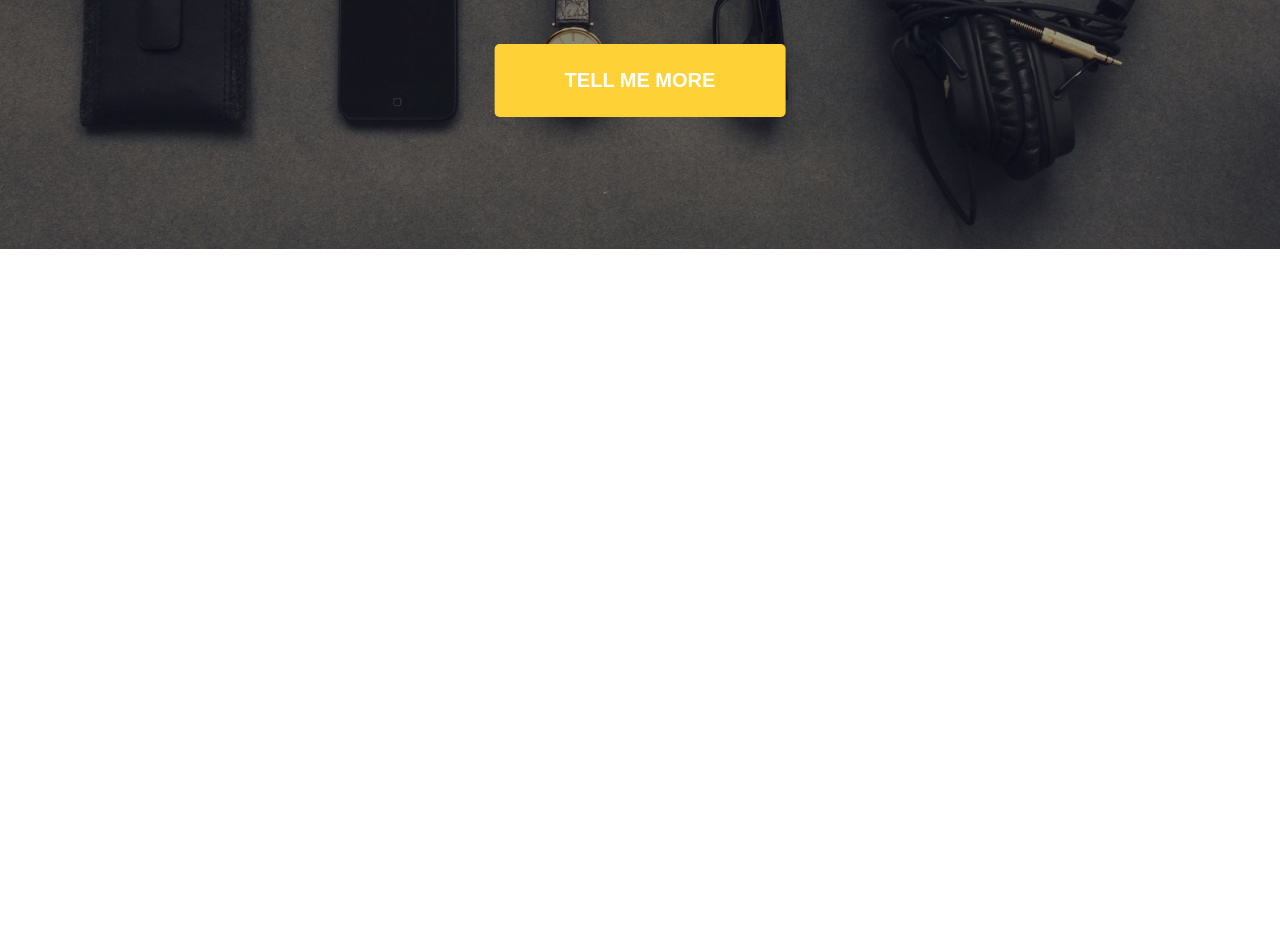
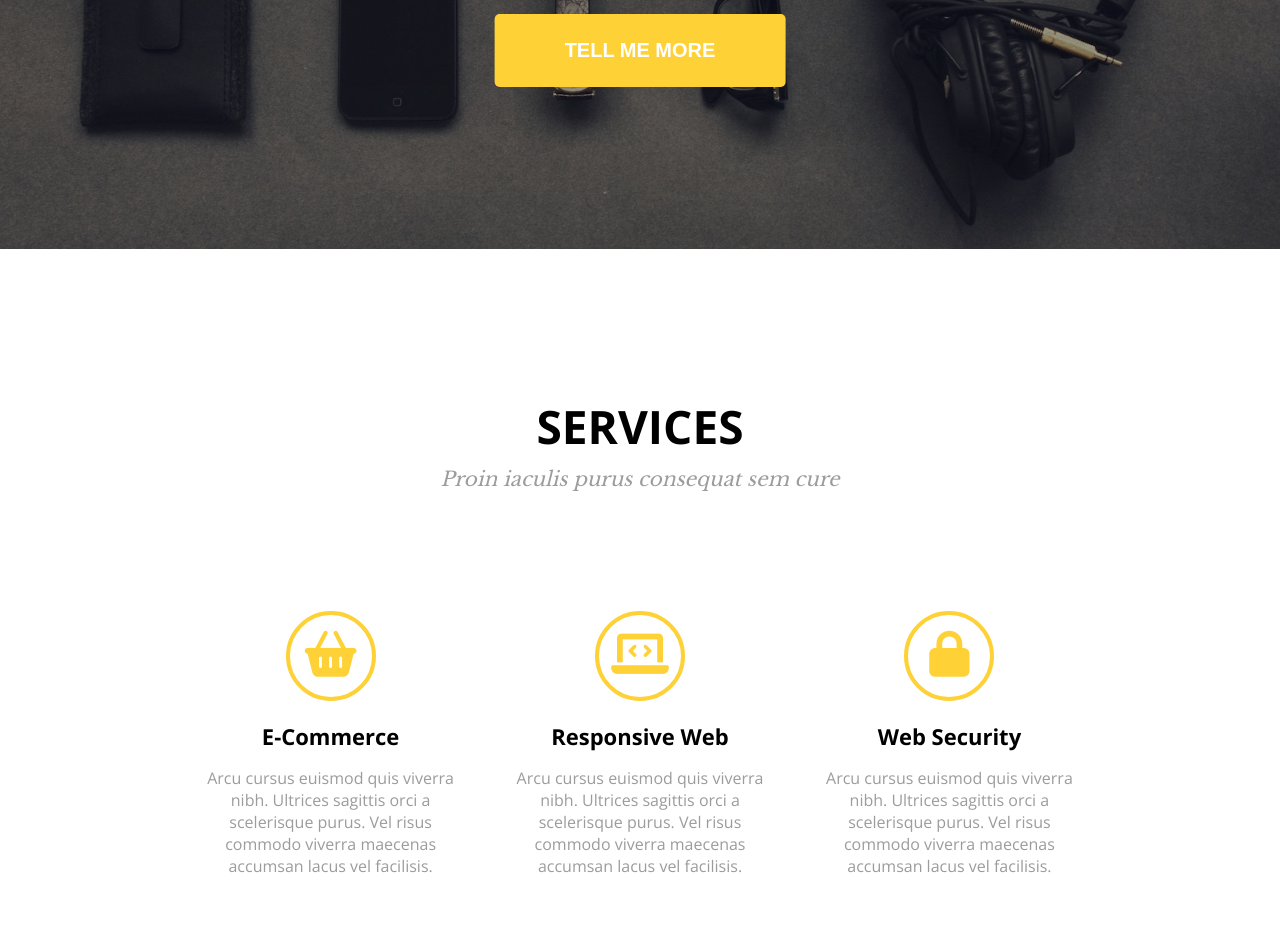
Before and after one commit to ACCeler94/project-4, a website: page index.html in a window 1280 px wide. Shown: the part 551-1503 px from the top of the page. Before the commit the page ends 800 px from the top, so only its background shows below. Drawn offline with nearby package versions, Linux system fonts and the light colour scheme.

Commit message:
Add services section

```diff
--- a/index.html
+++ b/index.html
@@ -7,7 +7,7 @@
         <title>Project 3</title>
         <link rel="preconnect" href="https://fonts.googleapis.com">
         <link rel="preconnect" href="https://fonts.gstatic.com" crossorigin>
-        <link href="https://fonts.googleapis.com/css2?family=Dancing+Script&family=IBM+Plex+Mono:wght@400;500;700&family=Libre+Baskerville:wght@400;700&display=swap" rel="stylesheet">
+        <link href="https://fonts.googleapis.com/css2?family=Dancing+Script&family=Libre+Baskerville:ital,wght@0,400;700&family=Open+Sans:ital,wght@0,400;0,500;0,600;0,700;1,400&display=swap" rel="stylesheet">
         <link rel="stylesheet" href="https://use.fontawesome.com/releases/v6.0.0/css/all.css">
         <link rel="stylesheet" href="./vendor/bootstrap-grid.css">
         <link rel="stylesheet" href="./css/style.css">
@@ -36,7 +36,40 @@
                 <div class="hero-text">
                     <h2>Welcome to Our Studio!</h2>
                     <h1>IT'S NICE TO MEET YOU</h1>
-                    <button class="button-primary">TELL ME MORE</button>
+                    <button class="button-primary" type="button">TELL ME MORE</button>
+                </div>
+            </div>
+        </section>
+        <section class="services-section">
+            <div class="container">
+                <div class="row">
+                    <div class="section-title">
+                        <h3>SERVICES</h3>
+                        <p>Proin iaculis purus consequat sem cure</p>
+                    </div>
+                    <div class="services" >
+                        <div class="service-card">
+                            <div class="icon-wrapper">
+                                <i class="fa-solid fa-basket-shopping"></i>
+                            </div>
+                            <h4>E-Commerce</h4>
+                            <p>Arcu cursus euismod quis viverra nibh. Ultrices sagittis orci a scelerisque purus. Vel risus commodo viverra maecenas accumsan lacus vel facilisis.</p>
+                        </div>
+                        <div class="service-card">
+                            <div class="icon-wrapper">
+                                <i class="fa-solid fa-laptop-code"></i>
+                            </div>
+                            <h4>Responsive Web</h4>
+                            <p>Arcu cursus euismod quis viverra nibh. Ultrices sagittis orci a scelerisque purus. Vel risus commodo viverra maecenas accumsan lacus vel facilisis.</p>
+                        </div>
+                        <div class="service-card">
+                            <div class="icon-wrapper">
+                                <i class="fa-solid fa-lock"></i>
+                            </div>
+                            <h4>Web Security</h4>
+                            <p>Arcu cursus euismod quis viverra nibh. Ultrices sagittis orci a scelerisque purus. Vel risus commodo viverra maecenas accumsan lacus vel facilisis.</p>
+                        </div>
+                    </div>
                 </div>
             </div>
         </section>
--- a/sass/style.scss
+++ b/sass/style.scss
@@ -1,8 +1,11 @@
 /* Global */
 $text-light: #fff;
 $text-dark: #000;
+$text-medium: #9c9c9c;
 $color-primary: #fed136;
 $color-secondary: #000;
+$font-primary: 'Open Sans', sans-serif;
+$font-secondary: 'Libre Baskerville', serif;
 
 *, *::after, *::before {
     box-sizing: border-box;
@@ -10,7 +13,7 @@ $color-secondary: #000;
 
 body {
     margin: 0;
-    font-family: 'IBM Plex Mono', monospace;
+    font-family: $font-primary;
 }
 
 .container {
@@ -27,17 +30,21 @@ button {
 }
 
 .section-title {
-    margin-top: 100px;
+    margin: 100px 0;
     text-align: center;
 
     h3 {
-        font-size: 48px;
+        font-size: 46px;
         font-weight: 700;
-        margin-bottom: 0;
+        margin-bottom: 10px;
     }
 
     p {
         margin: 0;
+        font-family: $font-secondary;
+        font-style: italic;
+        font-size: 20px;
+        color: $text-medium;
     }
 }
 
@@ -48,7 +55,7 @@ nav {
     position: absolute;
     min-width: 100%;
     padding-top: 45px;
-    font-size: 17px;
+    font-size: 14px;
     font-weight: 500;
     z-index: 999;
 
@@ -64,7 +71,7 @@ nav {
     .brand-name {
         font-family: 'Dancing Script', cursive;
         color: $color-primary;
-        font-size: 36px;
+        font-size: 28px;
     }
 }
 
@@ -76,7 +83,7 @@ nav {
     justify-content: flex-end;
 
     li {
-        padding: 0 25px;
+        padding: 0 30px;
     }
 
     li:last-of-type {
@@ -101,7 +108,7 @@ nav {
     .hero-text {
         position: relative;
         color: $text-light;
-        margin-top: 10%;
+        margin-top: 5%;
         text-align: center;
 
         h1 {
@@ -112,7 +119,7 @@ nav {
         h2 {
             font-size: 40px;
             font-weight: 400;
-            font-family: 'Libre Baskerville', serif;
+            font-family: $font-secondary;
             margin-bottom: 0;
 
         }
@@ -138,3 +145,47 @@ nav {
     left: 0px;
     background-color: rgba(0,0,0,0.4);
 }
+
+/* Services */
+
+.services {
+    display: flex;
+    text-align: center;
+    justify-content: space-between;
+    margin-bottom: 100px;
+
+    .service-card {
+        max-width: 30%;
+
+        i {
+            font-size: 46px;
+            color: $color-primary;
+        }
+
+        i::before {
+            height: 50px;
+            width: 60px;
+            display: block;
+        }
+
+        .icon-wrapper {
+            height: 90px;
+            width: 90px;
+            border: 4px solid $color-primary;
+            display: flex;
+            align-items: center;
+            justify-content: center;
+            border-radius: 50%;
+            margin: 20px auto;
+        }
+
+        h4 {
+            font-size: 22px;
+            margin: 15px 0;
+        }
+
+        p {
+            color: $text-medium;
+        }
+    }
+}
```
Also changed, not shown: css/style.css, 1 other file.
